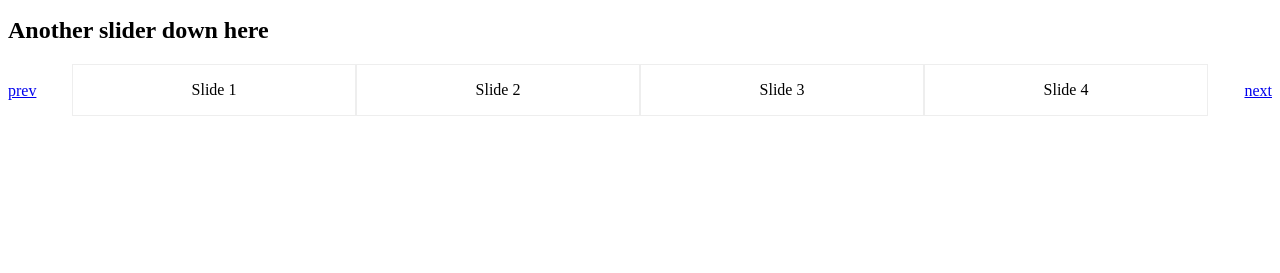
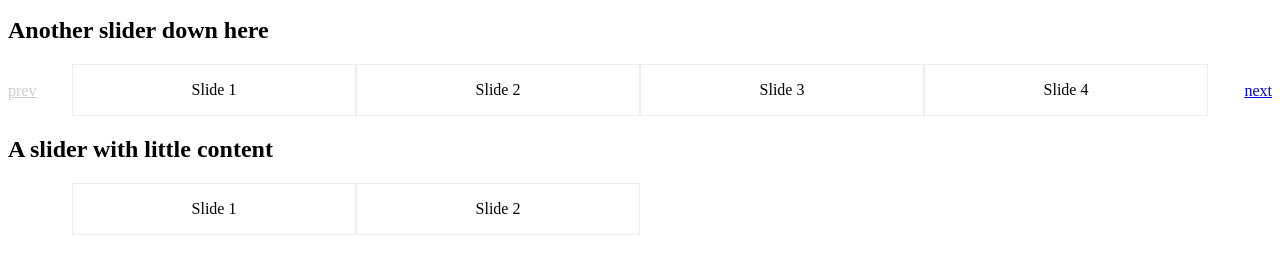
Before and after one commit to fatpixelstudio/ShrimpPaste, a plain HTML site: page index.html in a window 1280 px wide. Shown: the part 135-408 px from the top of the page. Drawn offline with Linux system fonts and the light colour scheme.

Commit message:
Only initialize buttons when nessesary.

```diff
--- a/index.html
+++ b/index.html
@@ -68,6 +68,21 @@
 	</div>
 
 
+	<h2>A slider with little content</h2>
+
+	<div class="ShrimpPaste js-shrimppaste">
+		<div class="ShrimpPasteViewport js-shrimppaste-viewport">
+			<ul class="ShrimpPasteWrap js-shrimppaste-wrap">
+				<li class="ShrimpPaste-item js-shrimppaste-item">
+					<p>Slide 1</p>
+				</li>
+				<li class="ShrimpPaste-item js-shrimppaste-item">
+					<p>Slide 2</p>
+				</li>
+			</ul>
+		</div>
+	</div>
+
 	<!-- <script src="dist/shrimppaste.js"></script> -->
 	<script src="src/shrimppaste.js"></script>
 	<script>
--- a/src/shrimppaste.js
+++ b/src/shrimppaste.js
@@ -87,13 +87,17 @@
 		self.steps.max = totWidth - maxWidth;
 		self.steps.current = 0;
 
+		if(self.steps.max > slideWidth) {
 			var prevButton = self.createNav('prev',sliderEl);
 			var nextButton = self.createNav('next',sliderEl);
 			sliderEl.appendChild(prevButton);
 			sliderEl.appendChild(nextButton);
 
+			prevButton.classList.add('ShrimpPaste-button--inActive');
+
 			nextButton.addEventListener('click', function(event){ self.handleSlideClick(event, 'next', sliderEl); }, false);
 			prevButton.addEventListener('click', function(event){ self.handleSlideClick(event, 'prev', sliderEl); }, false);
+		}
 
 		for(var i = 0; i < slides.length; i++) {
 			slides[i].style.width = slideWidth.toString() +'px';
```
Lines whose indentation alone changed are shown as unchanged.
